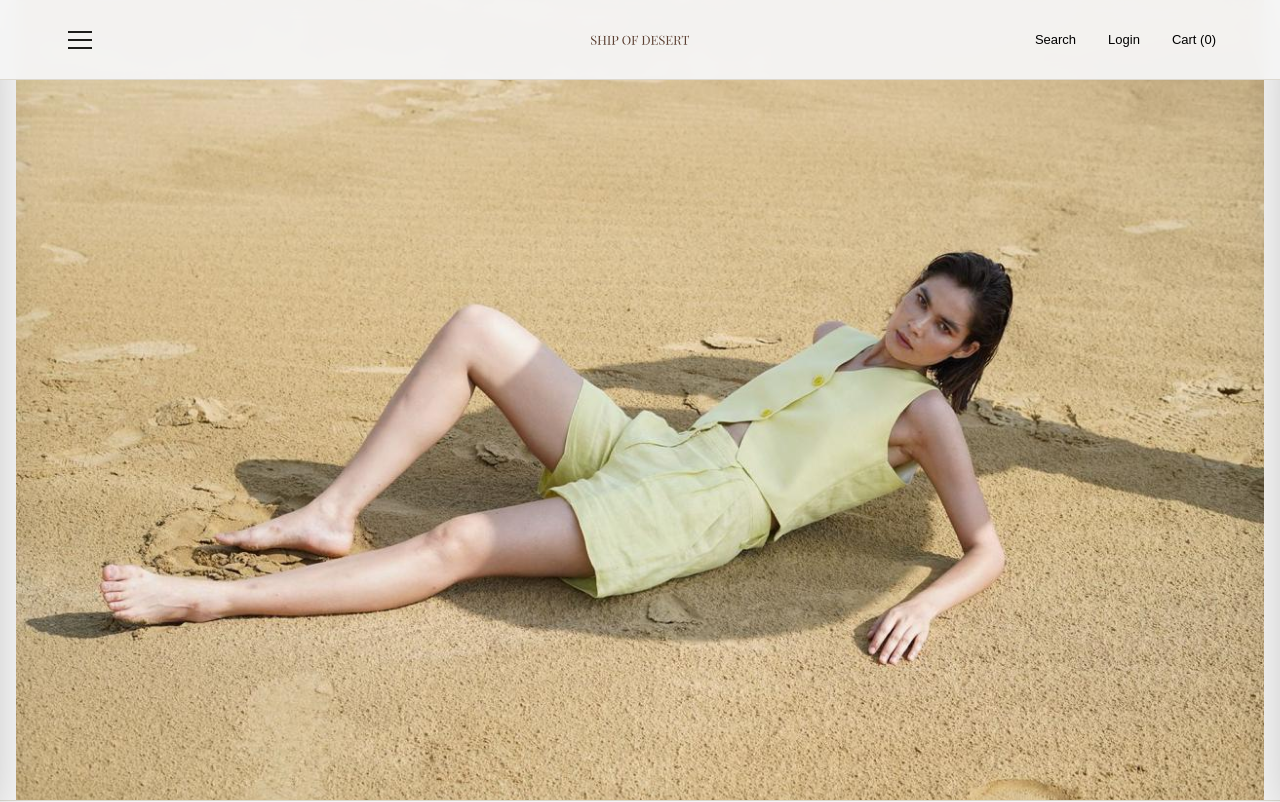
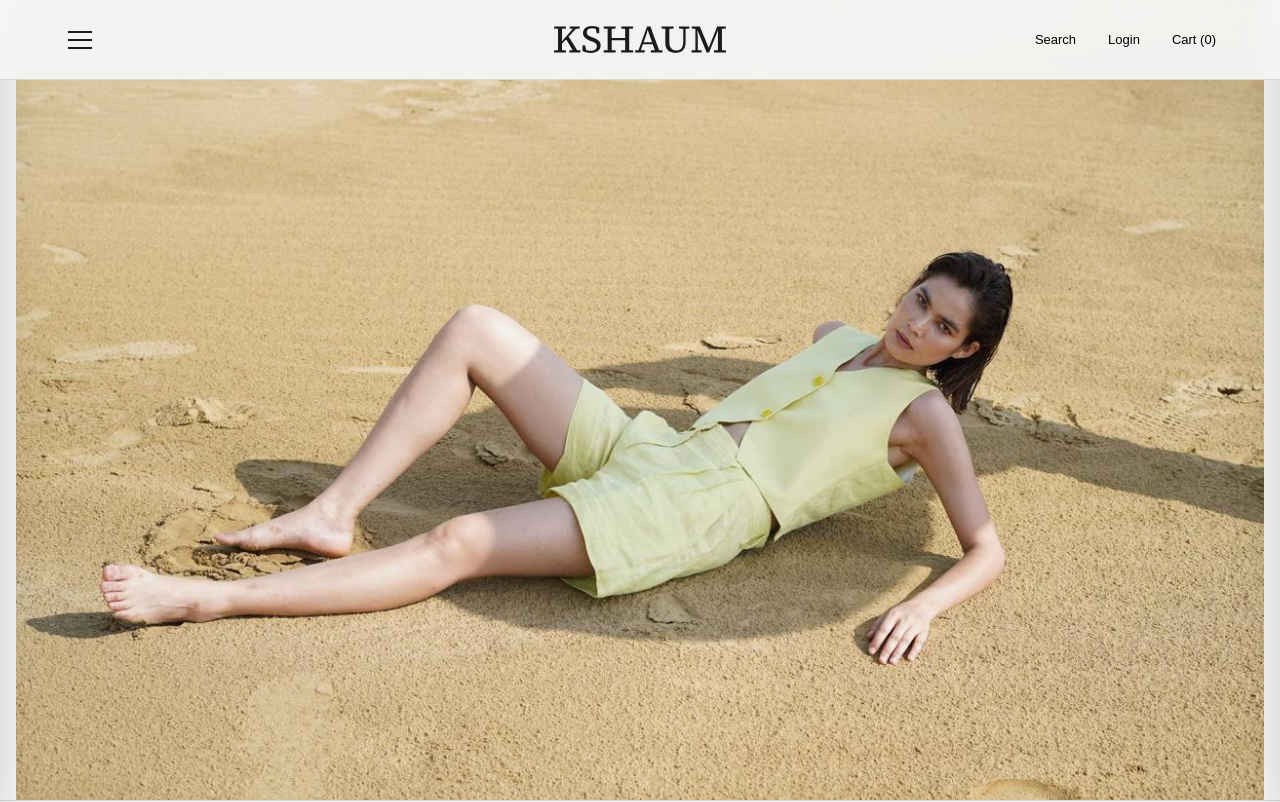
Before and after one commit to Ankita030694/shipofdessert, a Next.js app: page / in a window 1280 px wide. Shown: the top 802 px of the page. Built offline with nearby package versions, Linux system fonts and the light colour scheme.

Commit message:
Update Navbar logo to KSHAUM.svg

```diff
--- a/components/Navbar.jsx
+++ b/components/Navbar.jsx
@@ -66,12 +66,12 @@ const Navbar = () => {
         <div className="absolute left-1/2 transform -translate-x-1/2 flex items-center justify-center">
           <Link href="/" className="inline-flex items-center justify-center hover:opacity-85 transition-opacity">
             <Image
-              src="/sodlogo.svg"
-              alt="Ship of Desert"
+              src="/KSHAUM.svg"
+              alt="KSHAUM"
               width={260}
-              height={28}
+              height={36}
               priority
-              className="h-6 sm:h-7 w-auto object-contain"
+              className="h-5 sm:h-6 md:h-7 w-auto object-contain"
             />
           </Link>
         </div>
```
